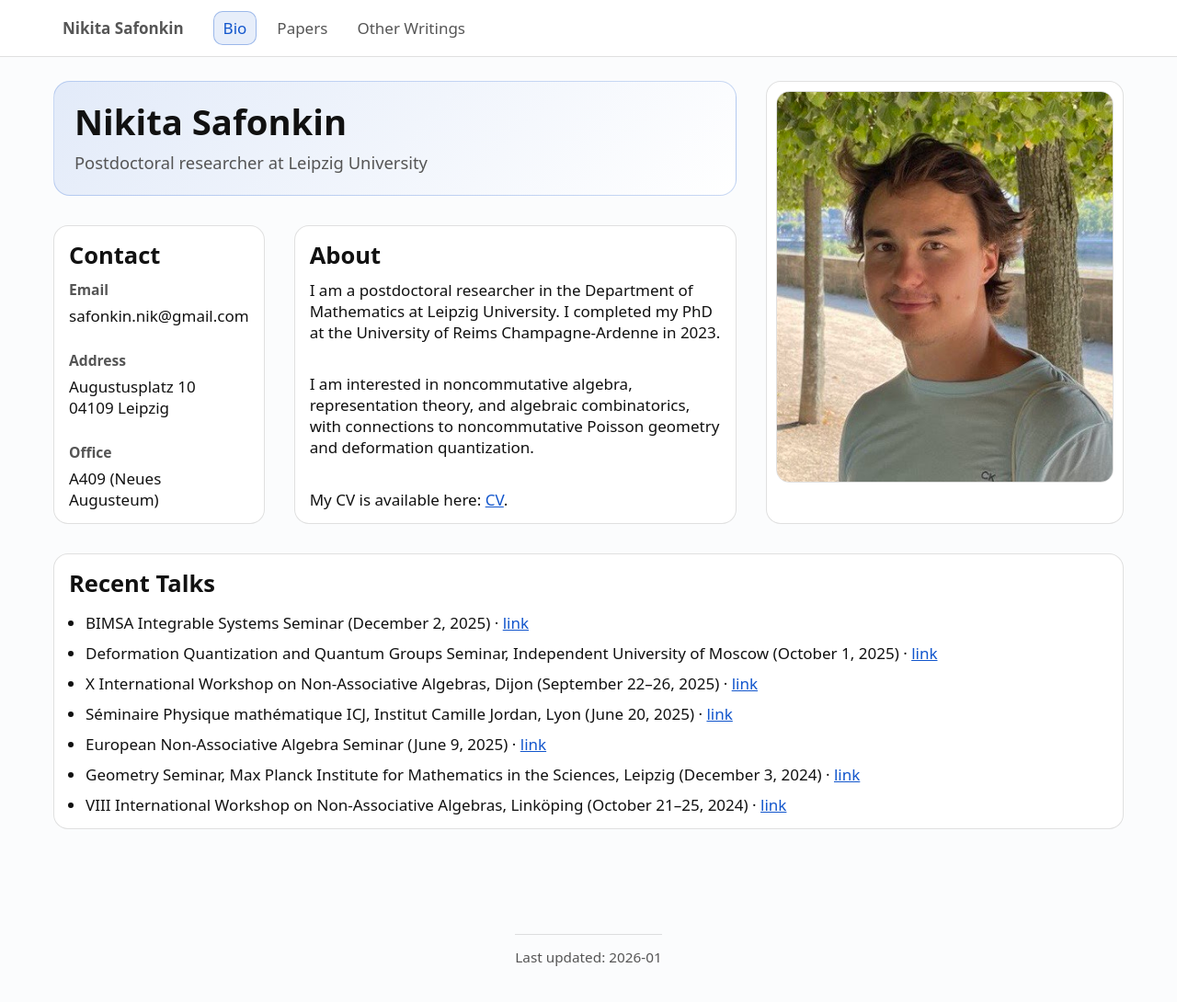
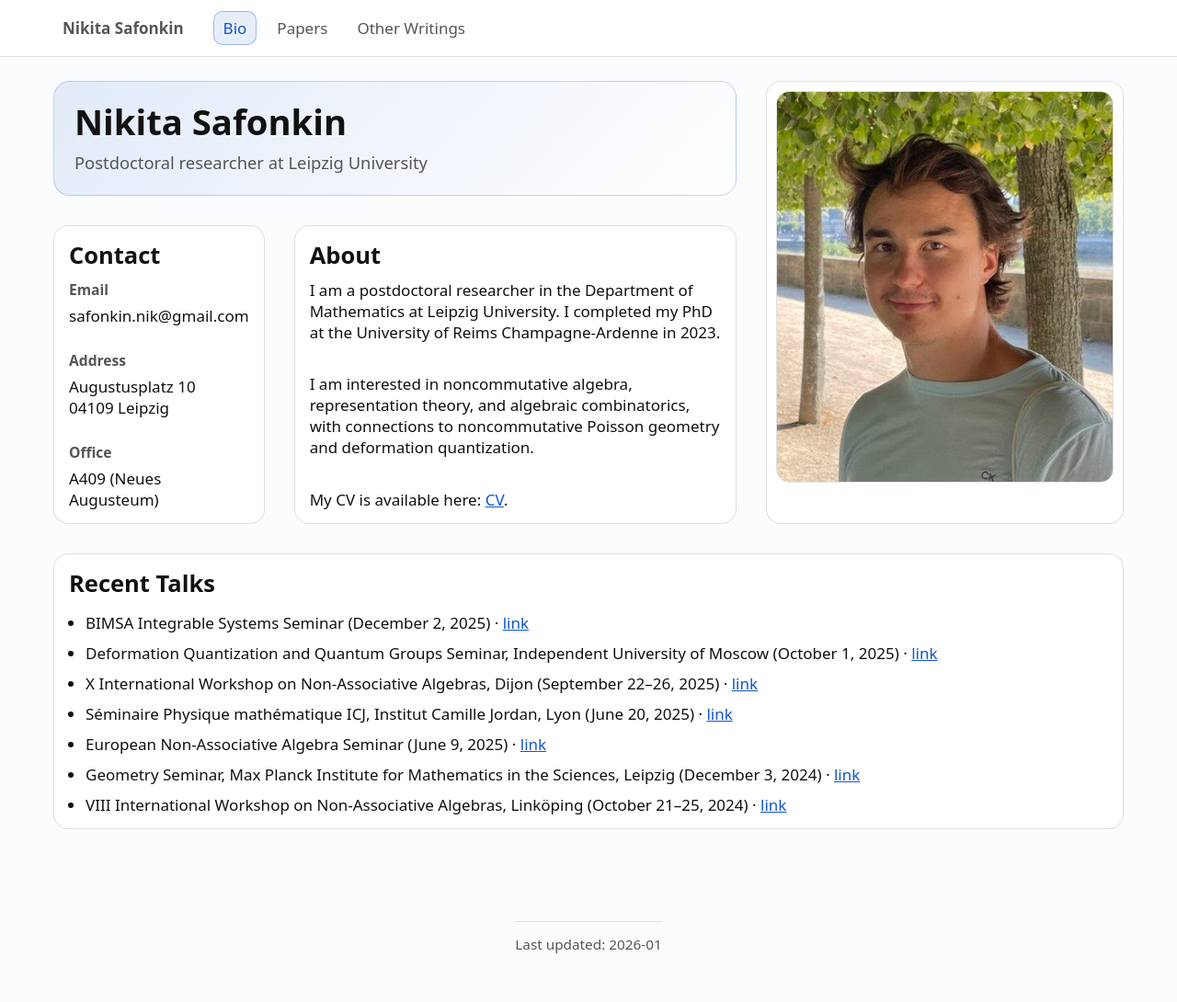
Before and after one commit to n-safonkin/n-safonkin.github.io, a Jekyll site: the page built from index.html, in a window 1280 px wide and 1111 px high. Shown: the top 1090 px of the window at 92% size. Built offline with Jekyll 4.4.1, drawn with Linux system fonts in a browser that asks for light colours.

Commit message:
Update spacing.css

```diff
--- a/assets/spacing.css
+++ b/assets/spacing.css
@@ -58,3 +58,12 @@ ol.papers{
 .writings-list{
   gap: 28px !important;
 }
+
+/* --- 3) “LAST UPDATED” ON BIO: move it a bit higher --- */
+/* (Footer exists only on Bio in your setup, so this won’t affect other pages.) */
+footer,
+.footer,
+.site-footer{
+  position: relative !important;
+  bottom: 14px !important; /* move up slightly */
+}
```
